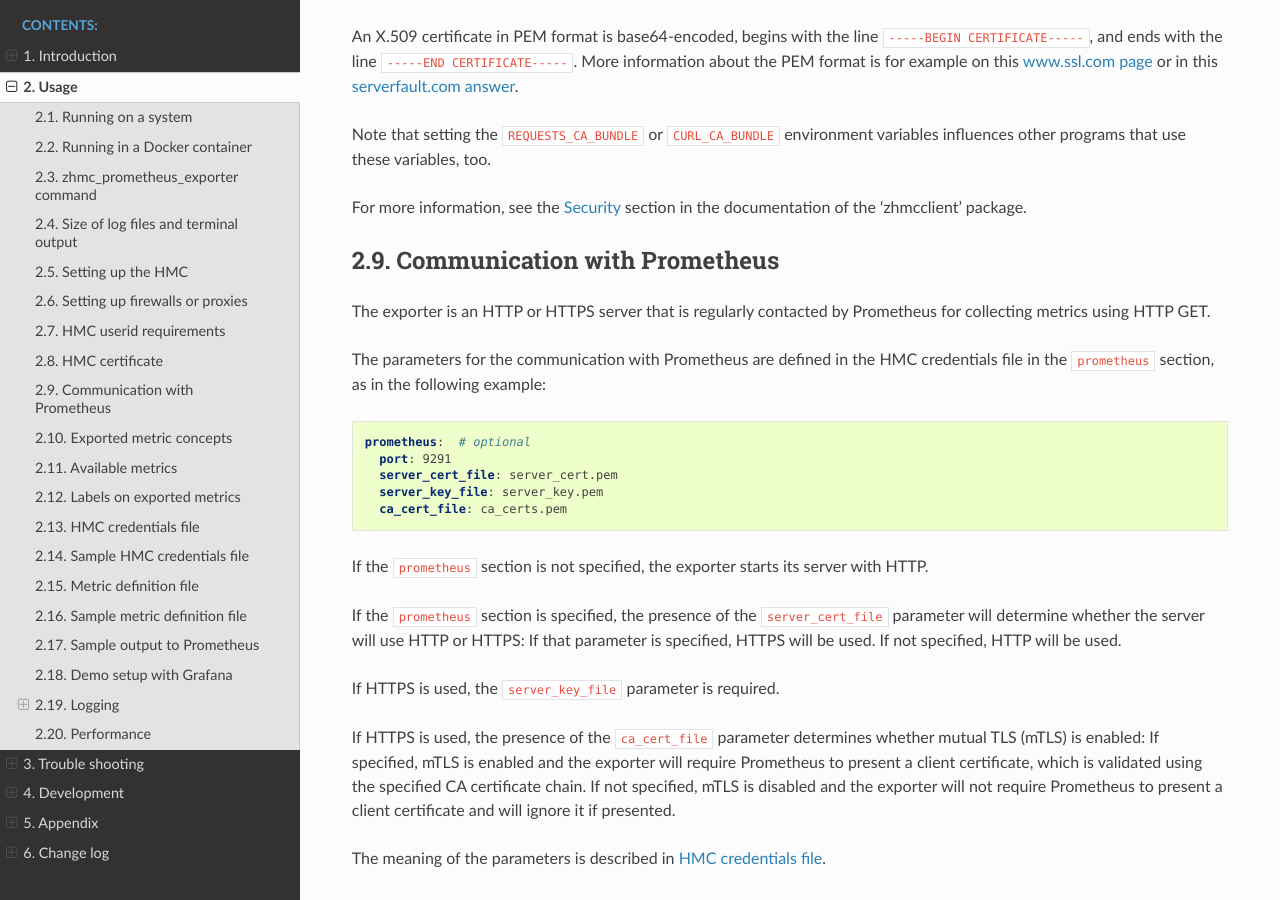
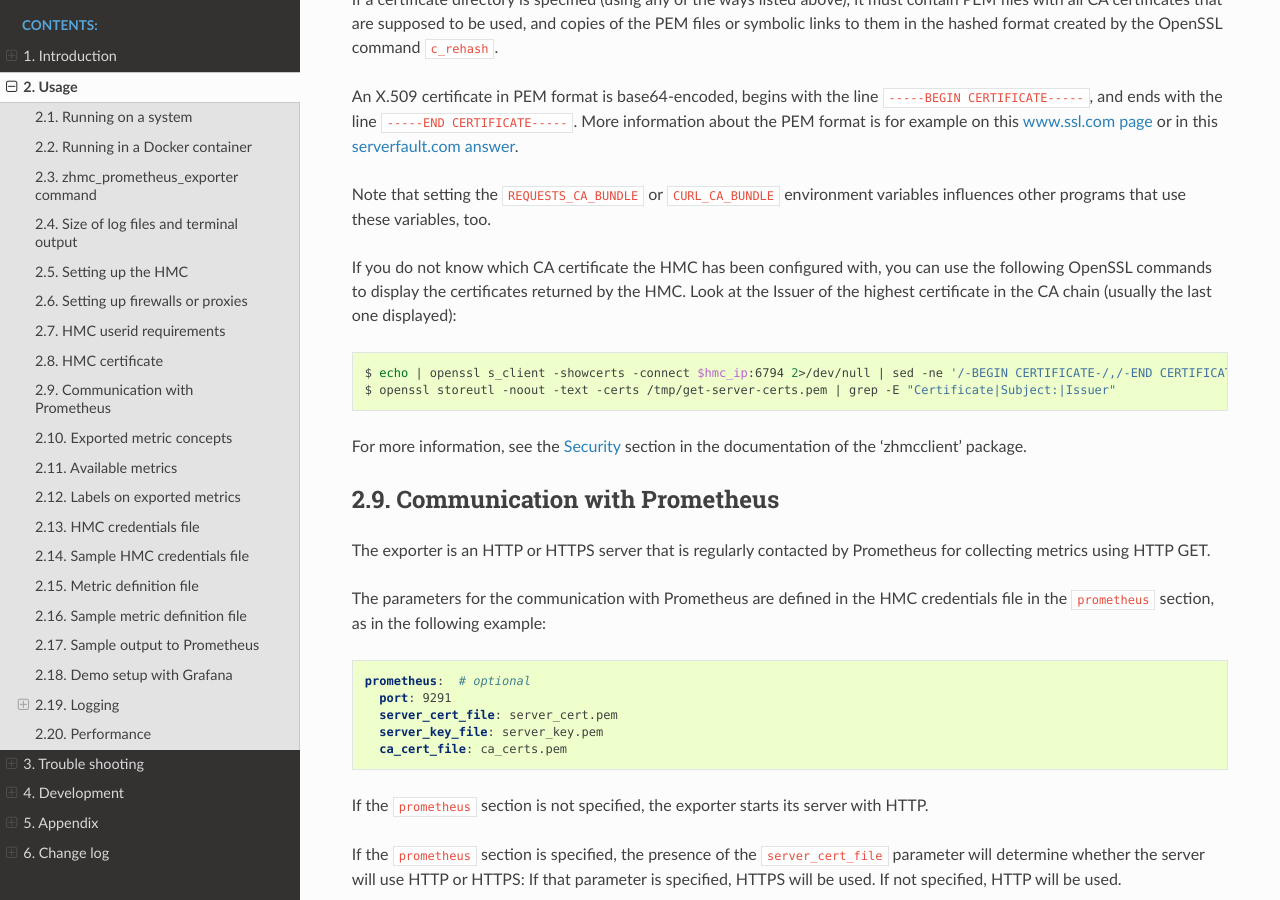
Before and after one commit to zhmcclient/zhmc-prometheus-exporter, a Sphinx documentation site: the page built from docs/usage.rst, in a window 1280 px wide and 900 px high, scrolled down 4509 px. Built offline with Sphinx 7.4.7 and the Read the Docs theme 2.0.0, drawn with Linux system fonts in a browser that asks for light colours; some of the changed text lies outside the part shown.

Commit message:
Improved docs section abbout HMC certificates
Signed-off-by: Andreas Maier <maiera@de.ibm.com>

```diff
--- a/docs/changes.rst
+++ b/docs/changes.rst
@@ -44,6 +44,8 @@ Released: not yet
 
 * Docs: Added a section about the size of captured terminal output and log
   files. (issue #528)
+
+* Docs: Improved the section about HMC certificates. (related to issue #529)
 
 **Cleanup:**
 
--- a/docs/usage.rst
+++ b/docs/usage.rst
@@ -172,6 +172,10 @@ accordingly:
   for the respective task on the HMC. In that case, there should be some
   other HMC admin you can go to to get the Web Services API enabled.
 
+* The HMC should be configured with a CA-verifiable server certificate because
+  since version 0.7.0, the zhmc exporter will reject self-signed certificates
+  by default. See :ref:`HMC certificate` for details.
+
 
 Setting up firewalls or proxies
 -------------------------------
@@ -288,6 +292,16 @@ or in this `serverfault.com answer <https://serverfault.com/a/9717/330351>`_.
 
 Note that setting the ``REQUESTS_CA_BUNDLE`` or ``CURL_CA_BUNDLE`` environment
 variables influences other programs that use these variables, too.
+
+If you do not know which CA certificate the HMC has been configured with,
+you can use the following OpenSSL commands to display the certificates
+returned by the HMC. Look at the Issuer of the highest certificate in the CA
+chain (usually the last one displayed):
+
+.. code-block:: sh
+
+    $ echo | openssl s_client -showcerts -connect $hmc_ip:6794 2>/dev/null | sed -ne '/-BEGIN CERTIFICATE-/,/-END CERTIFICATE-/p' >/tmp/get-server-certs.pem
+    $ openssl storeutl -noout -text -certs /tmp/get-server-certs.pem | grep -E "Certificate|Subject:|Issuer"
 
 For more information, see the
 `Security <https://python-zhmcclient.readthedocs.io/en/latest/security.html>`_
```
